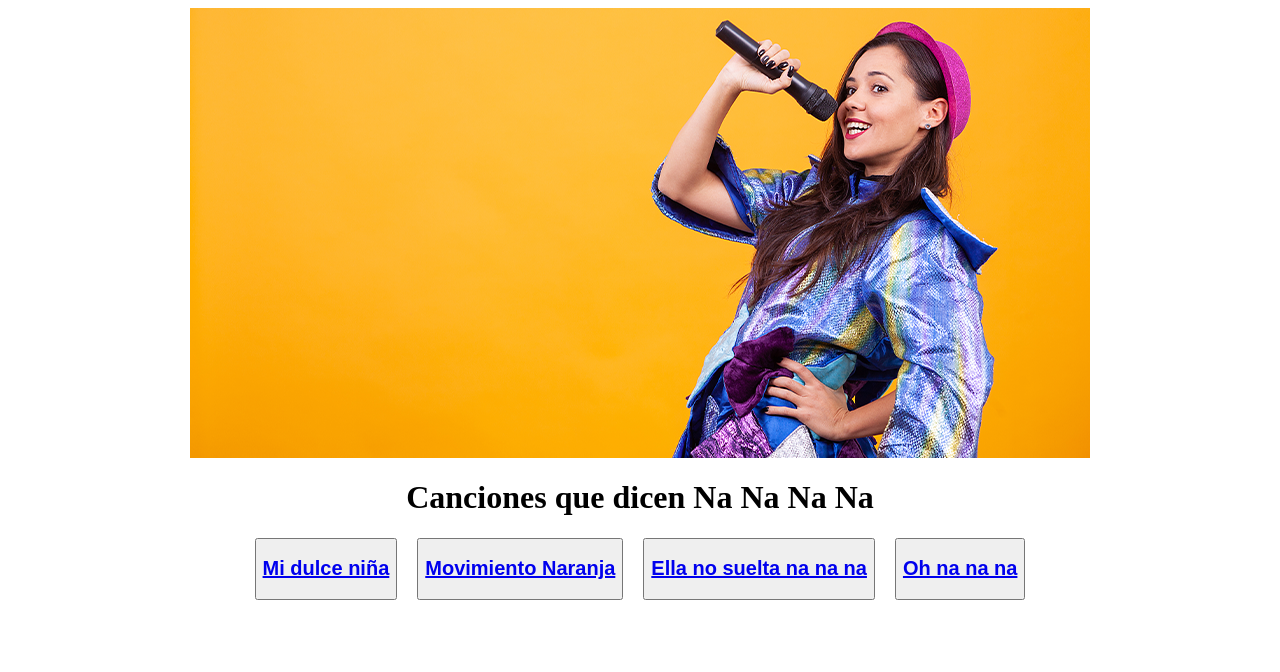
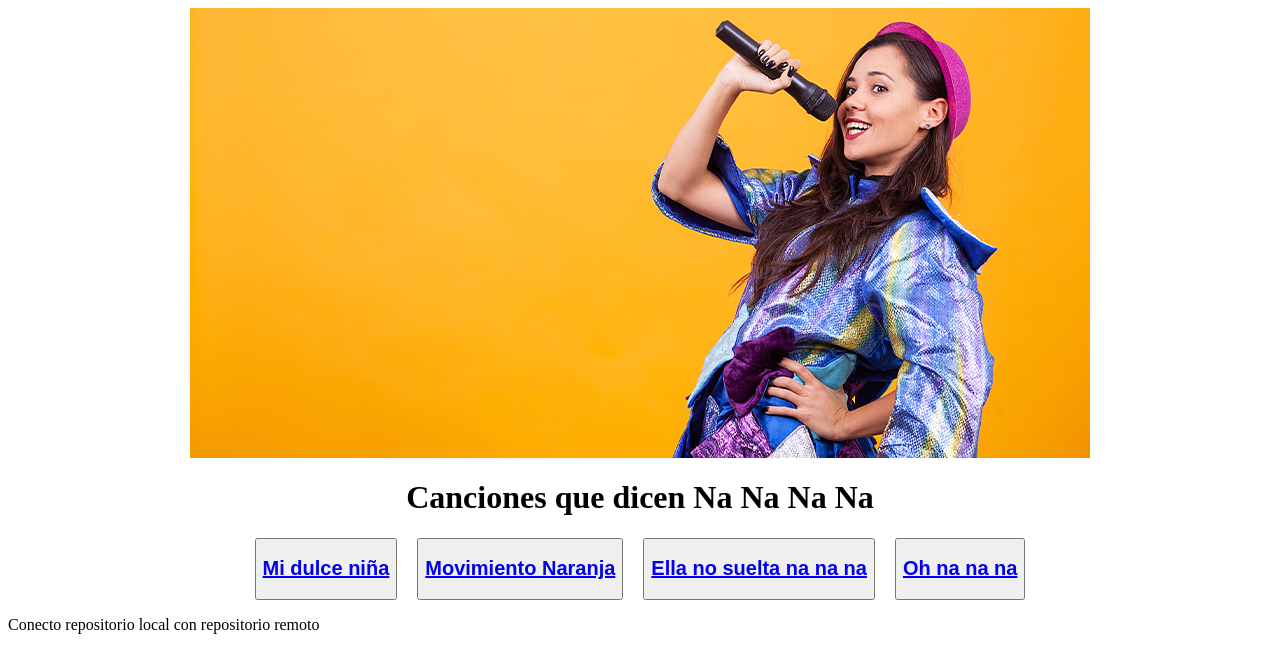
Before and after one commit to abrahamcanche2/Na-Na-Na-Songs, a plain HTML site: page index.html in a window 1280 px wide. Drawn offline with Linux system fonts and the light colour scheme.

Commit message:
Soluciono problema de remote origin con ayuda de David y vinculo repositorio local con repositorio remoto

```diff
--- a/index.html
+++ b/index.html
@@ -25,5 +25,8 @@
 
     </div>
 
+    <p>
+        Conecto repositorio local con repositorio remoto
+    </p>
 </body>
 </html>
```
